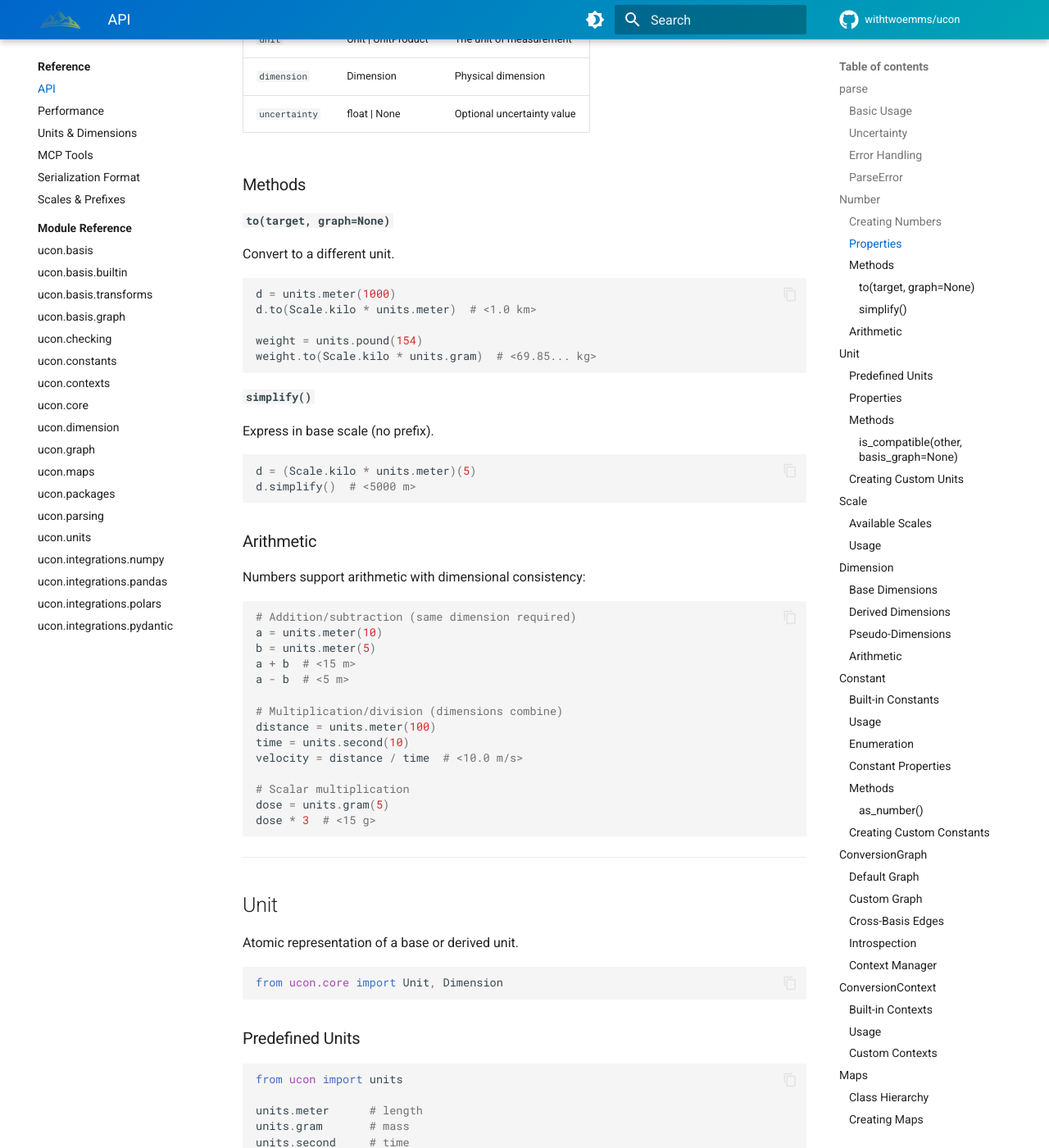
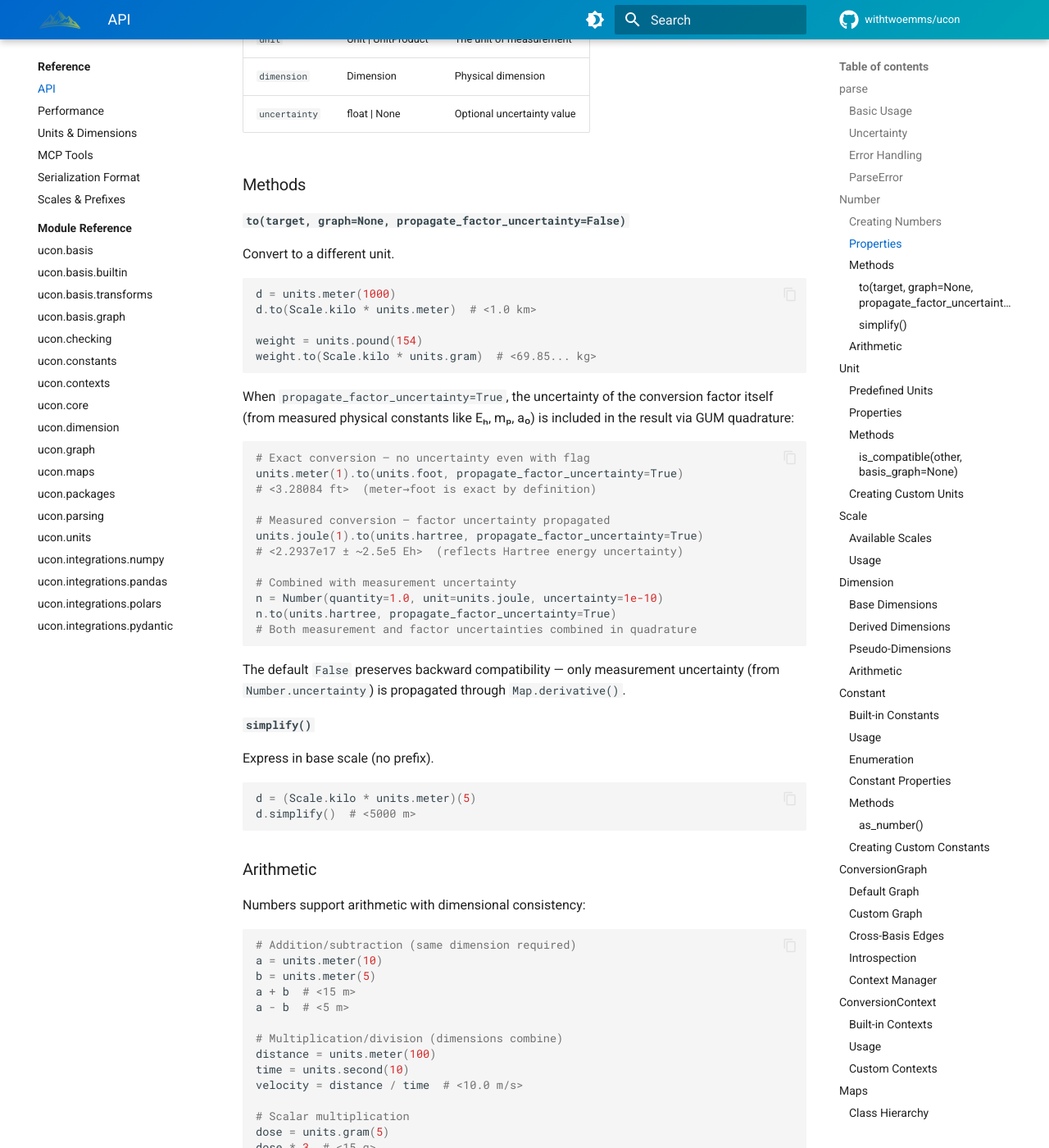
Before and after one commit to withtwoemms/ucon, an MkDocs documentation site: the page built from docs/reference/api.md, in a window 1280 px wide and 1400 px high, scrolled down 2340 px. Shown: the whole window at 82% size. Built offline with MkDocs 1.6.1 and Material for MkDocs 9.7.7, drawn with Linux system fonts in a browser that asks for light colours; comment, search, counter and statistics services are not loaded; some of the changed text lies outside the part shown.

Commit message:
updates external documentation

````diff
--- a/docs/reference/api.md
+++ b/docs/reference/api.md
@@ -113,7 +113,7 @@ n = Number(quantity=9.8, unit=units.meter / units.second ** 2)
 
 ### Methods
 
-#### `to(target, graph=None)`
+#### `to(target, graph=None, propagate_factor_uncertainty=False)`
 
 Convert to a different unit.
 
@@ -124,6 +124,28 @@ d.to(Scale.kilo * units.meter)  # <1.0 km>
 weight = units.pound(154)
 weight.to(Scale.kilo * units.gram)  # <69.85... kg>
 ```
+
+When `propagate_factor_uncertainty=True`, the uncertainty of the conversion
+factor itself (from measured physical constants like Eₕ, mₚ, a₀) is
+included in the result via GUM quadrature:
+
+```python
+# Exact conversion — no uncertainty even with flag
+units.meter(1).to(units.foot, propagate_factor_uncertainty=True)
+# <3.28084 ft>  (meter→foot is exact by definition)
+
+# Measured conversion — factor uncertainty propagated
+units.joule(1).to(units.hartree, propagate_factor_uncertainty=True)
+# <2.2937e17 ± ~2.5e5 Eh>  (reflects Hartree energy uncertainty)
+
+# Combined with measurement uncertainty
+n = Number(quantity=1.0, unit=units.joule, uncertainty=1e-10)
+n.to(units.hartree, propagate_factor_uncertainty=True)
+# Both measurement and factor uncertainties combined in quadrature
+```
+
+The default `False` preserves backward compatibility — only measurement
+uncertainty (from `Number.uncertainty`) is propagated through `Map.derivative()`.
 
 #### `simplify()`
 
@@ -628,14 +650,41 @@ from ucon.maps import Map, LinearMap, AffineMap, LogMap, ExpMap, ReciprocalMap,
 
 | Class | Formula | Use Case |
 |-------|---------|----------|
-| `LinearMap(a)` | y = a * x | Most unit conversions (m -> ft, kg -> lb) |
-| `AffineMap(a, b)` | y = a * x + b | Temperature conversions (C -> F) |
-| `ReciprocalMap(a)` | y = a / x | Inversely proportional (wavelength -> frequency) |
+| `LinearMap(a, rel_uncertainty=0.0)` | y = a * x | Most unit conversions (m -> ft, kg -> lb) |
+| `AffineMap(a, b, rel_uncertainty=0.0)` | y = a * x + b | Temperature conversions (C -> F) |
+| `ReciprocalMap(a, rel_uncertainty=0.0)` | y = a / x | Inversely proportional (wavelength -> frequency) |
 | `LogMap(scale, base, reference)` | y = scale * log(x/ref) + offset | Decibels, pH |
 | `ExpMap(scale, base, reference)` | y = ref * base^(scale*x + offset) | Inverse of LogMap |
 | `ComposedMap(outer, inner)` | y = outer(inner(x)) | Heterogeneous composition fallback |
 
 All maps are `@dataclass(frozen=True)` --- immutable and hashable.
+
+### Factor Uncertainty
+
+Maps carry an optional `rel_uncertainty` field (relative uncertainty of the
+conversion factor). This is `0.0` for exact conversions and nonzero for
+edges derived from measured physical constants (e.g., Hartree energy,
+Planck mass).
+
+```python
+# Exact conversion factor
+m_to_ft = LinearMap(3.28084)
+m_to_ft.rel_uncertainty  # 0.0
+
+# Factor from a measured constant
+j_to_hartree = LinearMap(2.2937e17, rel_uncertainty=1.1e-12)
+j_to_hartree.rel_uncertainty  # 1.1e-12
+```
+
+Uncertainty composes through the standard operations:
+
+- **Composition** (`f @ g`): `sqrt(f.rel_uncertainty**2 + g.rel_uncertainty**2)`
+- **Inverse**: preserved (inversion doesn't change relative uncertainty)
+- **Power** (`f ** n`): `abs(n) * f.rel_uncertainty`
+
+`ComposedMap` computes `rel_uncertainty` as a property from its inner and
+outer maps. `LogMap` and `ExpMap` inherit the default `0.0` from the ABC
+(they represent definitional transforms, not measured factors).
 
 ### Creating Maps
 
@@ -804,6 +853,16 @@ factor = 1.8
 offset = 32
 ```
 
+Edges derived from measured constants can carry a relative uncertainty:
+
+```toml
+[[edges]]
+src = "joule"
+dst = "hartree"
+factor = 2.2937e17
+rel_uncertainty = 1.1e-12
+```
+
 For non-linear conversions, use the explicit `map` inline table with a
 `type` key. Supported types: `linear`, `affine`, `log`, `reciprocal`.
 
@@ -865,10 +924,11 @@ for unit_def in package.units:
 
 # EdgeDef holds the conversion specification
 for edge_def in package.edges:
-    print(edge_def.src)     # "slug"
-    print(edge_def.dst)     # "kilogram"
-    print(edge_def.factor)  # 14.5939
-    print(edge_def.offset)  # 0.0 (non-zero for affine)
+    print(edge_def.src)               # "slug"
+    print(edge_def.dst)               # "kilogram"
+    print(edge_def.factor)            # 14.5939
+    print(edge_def.offset)            # 0.0 (non-zero for affine)
+    print(edge_def.rel_uncertainty)   # 0.0 (nonzero for measured factors)
 
 # ConstantDef holds the constant specification
 for const_def in package.constants:
````
Also changed, not shown: docs/guides/custom-units-and-graphs.md (+33 -0 lines), docs/reference/serialization-format.md (+41 -3 lines).
